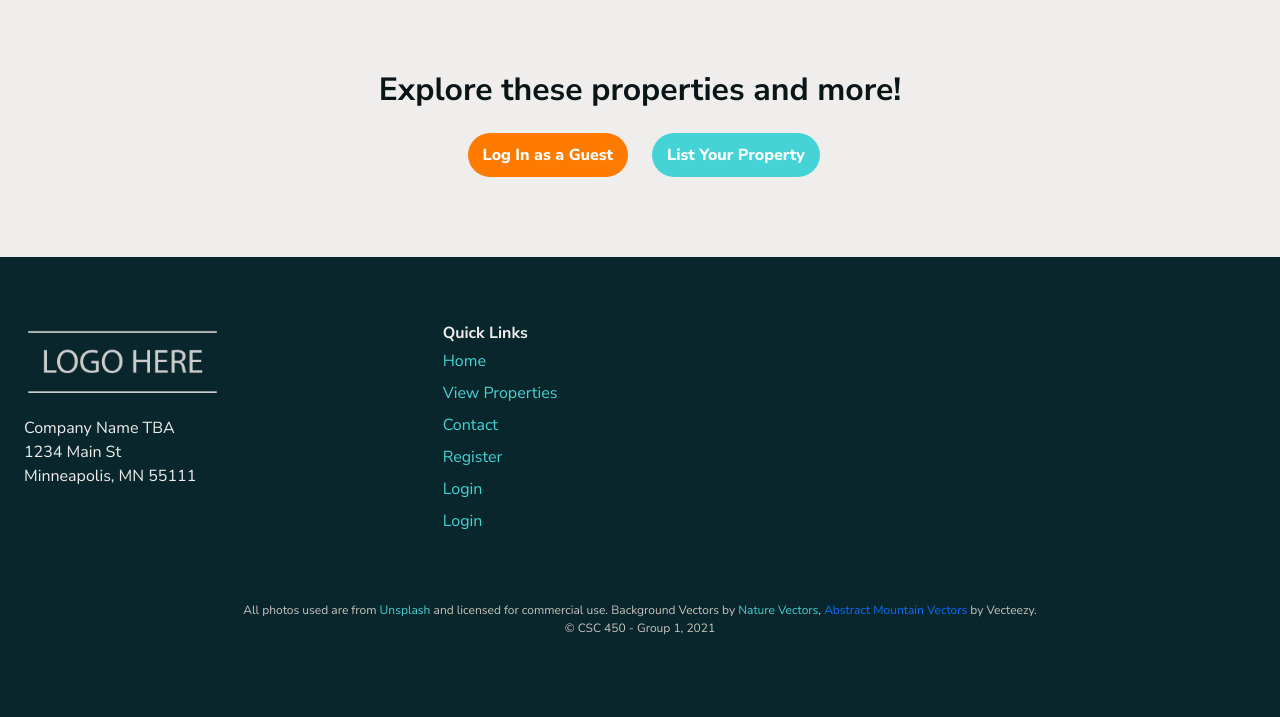
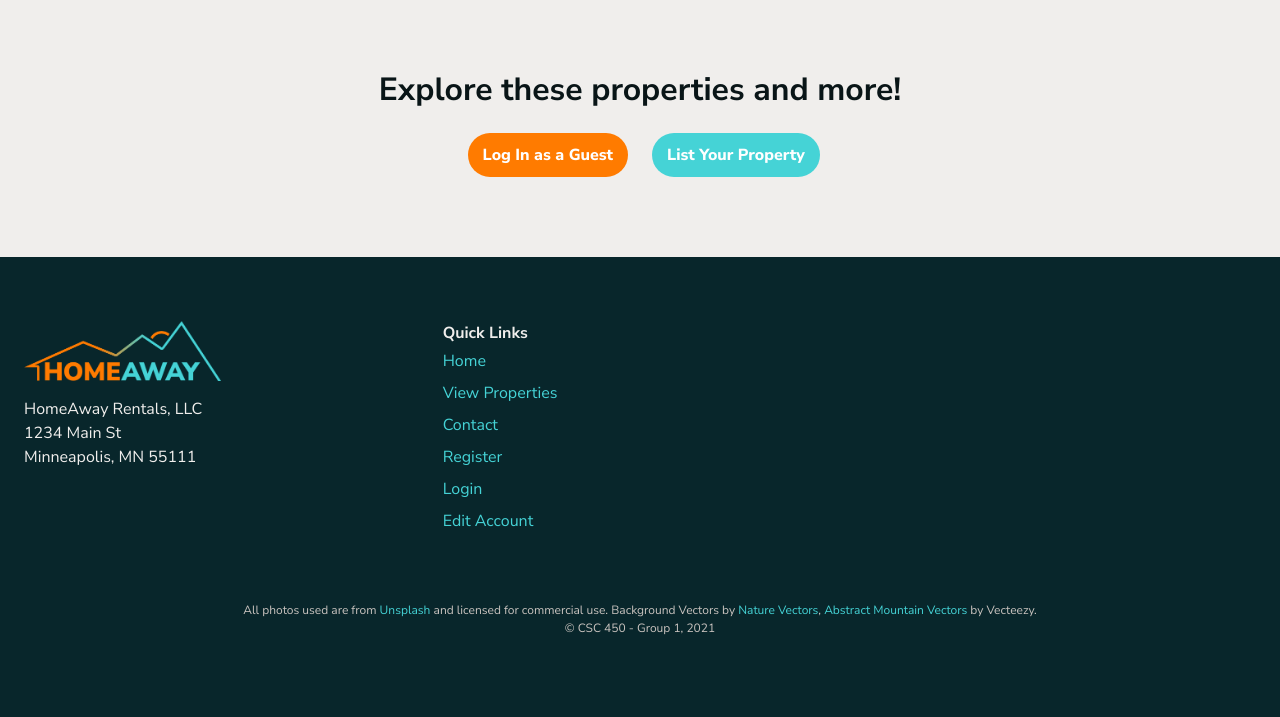
Before and after one commit to frigolie/CSC450_Group1_Project, a PHP site: page /index.php in a window 1280 px wide. Shown: the part 1185-1902 px from the top of the page. Run offline with PHP 8.4, Linux system fonts and the light colour scheme; some libraries are stand-ins or nearby versions.

Commit message:
Adding logo file to header and footer
Adding and styling the logo for header and footer, as well as fixing link color in the footer.

```diff
--- a/footer.php
+++ b/footer.php
@@ -11,6 +11,7 @@
       Lor Xiong
       Written:     10/03/21
       Revisions:   10/16/21 - Updating footer nav links
+                   10/19/21 - Adding logo to footer
       -->
 
       <!-- Linking to external stylesheet -->
@@ -24,11 +25,11 @@
 
           <div class="row py-3">
             <div class="col-12 col-md-6 col-lg-4">
-              <a href="#">
-                <img class="logo w-50 mb-3" src="graphic/logo.png" alt="CSC 450 Final Project" title="CSC 450 Final Project" />
+              <a href="/">
+                <img class="logo w-50 mb-3" src="graphic/homeaway.png" alt="CSC 450 Final Project" title="CSC 450 Final Project" />
               </a>
               <p class="lt-gray-text">
-                Company Name TBA<br>
+                HomeAway Rentals, LLC<br>
                 1234 Main St<br>
                 Minneapolis, MN 55111
               </p>
@@ -41,12 +42,12 @@
                 <li class="py-1 px-0"><a href="/contact.php" class="blue-text">Contact</a></li>
                 <li class="py-1 px-0"><a href="/register.php" class="blue-text">Register</a></li>
                 <li class="py-1 px-0"><a href="/login.php" class="blue-text">Login</a></li>
-                <li class="py-1 px-0"><a href="/edit-account.php" class="blue-text">Login</a></li>
+                <li class="py-1 px-0"><a href="/edit-account.php" class="blue-text">Edit Account</a></li>
               </ul>
             </div>
             <div class="col-12 attributionBox pt-5">
               <p class="text-center dk-gray-text mb-0">All photos used are from <a href="https://unsplash.com/" class="blue-text">Unsplash</a> and licensed for commercial use.
-                Background Vectors by <a href="https://www.vecteezy.com/free-vector/nature" class="blue-text">Nature Vectors</a>, <a href="https://www.vecteezy.com/free-vector/abstract-mountain">Abstract Mountain Vectors</a> by Vecteezy.</p>
+                Background Vectors by <a href="https://www.vecteezy.com/free-vector/nature" class="blue-text">Nature Vectors</a>, <a href="https://www.vecteezy.com/free-vector/abstract-mountain" class="blue-text">Abstract Mountain Vectors</a> by Vecteezy.</p>
               <p class="text-center dk-gray-text">&copy; CSC 450 - Group 1, <?php echo date("Y"); ?></p>
             </div>
           </div>
--- a/header.php
+++ b/header.php
@@ -13,6 +13,7 @@
       Revisions:   10/16/21 - Adding secondary nav bar
                             - Adding Page Links
                             - Updating the listing images to be equalized in height
+                   10/19/21 - Adding logo
       -->
 
       <!-- Boostrap CSS -->
@@ -30,9 +31,8 @@
       <div class="container-xxl px-xxl-0">
         <div class="row w-100 mx-auto">
           <div class="col-5 col-lg-4 logoContainer mb-3 mb-lg-0 d-flex justify-content-center justify-content-lg-start">
-            <a class="orange-text" href="#">
-              <img src="graphic/logo.png" alt="" width="100" height="auto" class="d-inline-block align-text-middle">
-              Site Name
+            <a class="orange-text" href="/">
+              <img src="graphic/homeaway.png" alt="HomeAway Rentals LLC" class="d-inline-block align-text-middle navLogo">
             </a>
           </div>
 
--- a/index.php
+++ b/index.php
@@ -11,11 +11,11 @@
       Joshua Sibert
       Lor Xiong
       Written:     10/03/21
-      Revisions:
+      Revisions:   10/19/21 - Added Title
       -->
 
       <!-- Page title -->
-    <title>Home Page</title> <!-- 10/03/21 - Temporary title, company name still TBD -->
+    <title>HomeAway Rentals LLC</title>
   </head>
   <body>
   <?php include(getcwd( ) . "/header.php"); ?>
--- a/style.css
+++ b/style.css
@@ -253,6 +253,11 @@
       font-size: 16px;
    }
 
+   #topSiteNav .navLogo {
+     height: 60px;
+     width: auto;
+   }
+
    .navbar-light .navbar-nav .nav-link,
    .navbar-light .navbar-nav .show>.nav-link {
      font-family: 'Nunito Sans', sans-serif;
@@ -270,6 +275,10 @@
    #topSiteNav.stickiedNav a {
      color: #F0EEEC;
      font-size: 14px;
+   }
+
+   #topSiteNav.stickiedNav .navLogo {
+     height: 45px;
    }
 
    #topSiteNav.stickiedNav .navbar-dark p,
```
Also changed, not shown: graphic/homeaway.png (added).
